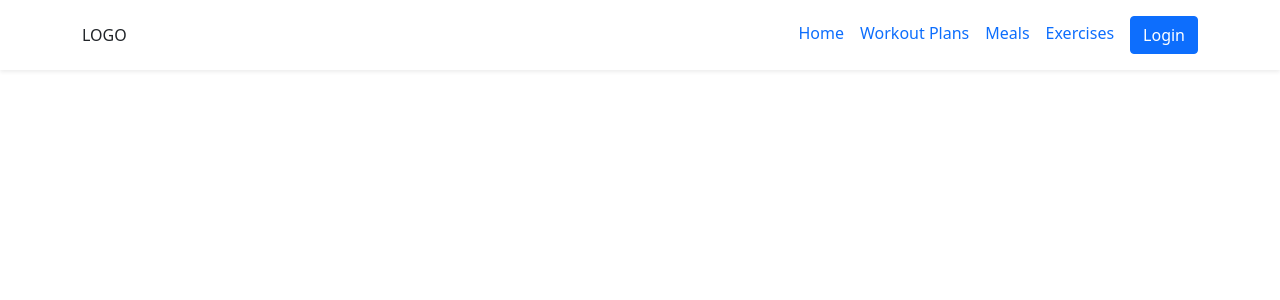
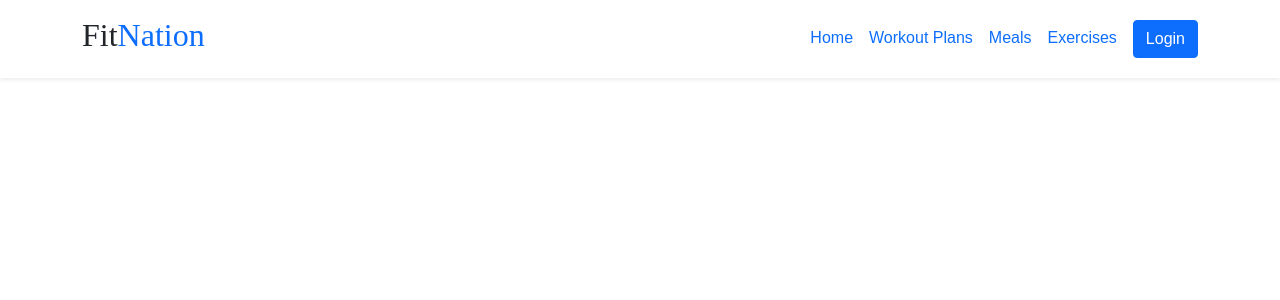
Before and after one commit to 7asebat/FitNationFrontend, a Vue app: page / in a window 1280 px wide. Shown: the top 300 px of the page. Built offline with nearby package versions, Linux system fonts and the light colour scheme.

Commit message:
style: :art: Add global fonts and styles

```diff
--- /dev/null
+++ b/src/assets/styles/fonts.scss
@@ -0,0 +1 @@
+@import url('https://fonts.googleapis.com/css2?family=Bebas+Neue&family=Poppins:wght@300;400;500;600;700&display=swap');
--- /dev/null
+++ b/src/assets/styles/global.scss
@@ -0,0 +1,6 @@
+*{
+    margin: 0;
+    padding: 0;
+    box-sizing: border-box;
+    font-family: 'Poppins', sans-serif;
+}
--- a/src/components/Navbar.vue
+++ b/src/components/Navbar.vue
@@ -3,7 +3,10 @@
     <div
       class="container d-flex align-items-center justify-content-between py-3"
     >
-      <div class="logo">LOGO</div>
+      <div class="logo">
+        <h2>Fit<span class="text-primary">Nation</span></h2>
+      </div>
+
       <nav>
         <a href="#" class="navItem">Home</a>
         <a href="#" class="navItem">Workout Plans</a>
@@ -20,6 +23,9 @@ export default {};
 </script>
 
 <style lang="scss" scoped>
+.logo * {
+  font-family: "Bebas Neue", cursive;
+}
 .navItem {
   display: inline-block;
   margin-left: 16px;
--- a/src/main.js
+++ b/src/main.js
@@ -4,6 +4,7 @@ import router from "./router";
 import store from "./store";
 import { BootstrapVue, IconsPlugin } from "bootstrap-vue";
 
+import "./assets/styles/global.scss";
 import "bootstrap/dist/css/bootstrap.css";
 import "bootstrap-vue/dist/bootstrap-vue.css";
 
```
